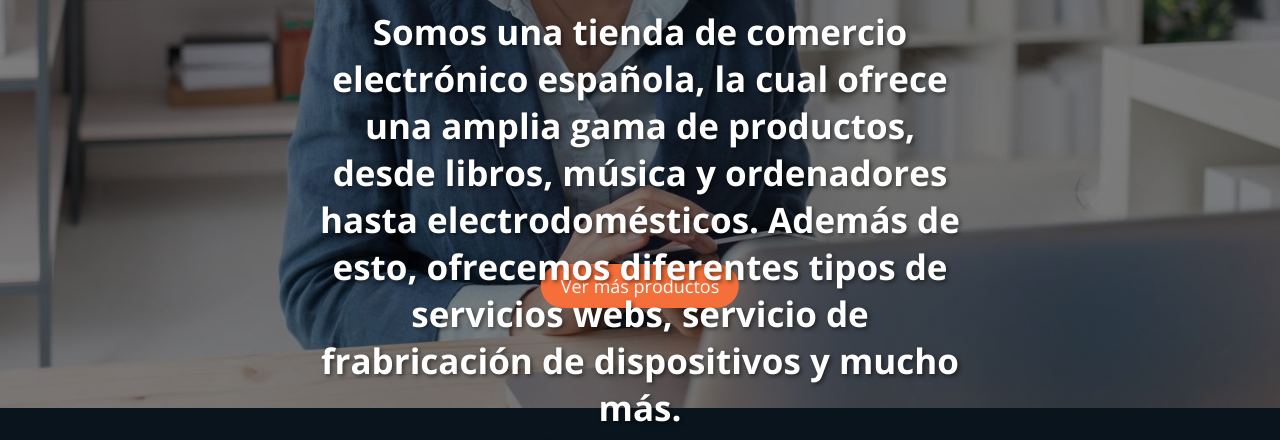
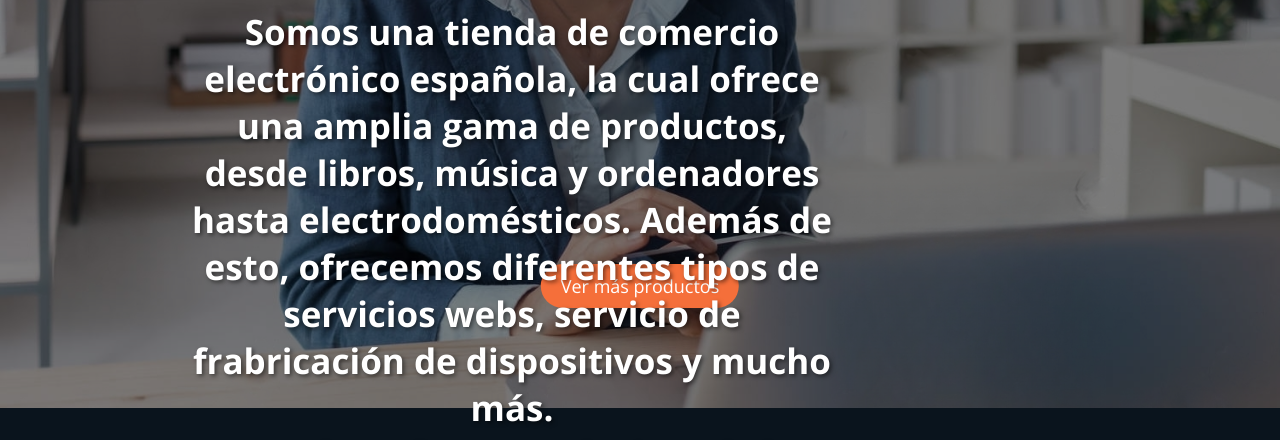
Before and after one commit to juankitavelita/Emezon, a plain HTML site: page html/nosotros.html in a window 1280 px wide. Shown: the part 592-1032 px from the top of the page. Drawn offline with nearby package versions, Linux system fonts and the light colour scheme.

Commit message:
Retoques nosotros.html

```diff
--- a/css/nosotros.css
+++ b/css/nosotros.css
@@ -105,7 +105,7 @@ header nav a:hover {
     position: absolute;
     top: 50%;
     left: 50%;
-    transform: translateX(-50%);
+    transform: translateX(-70%);
     text-align: center;
     color: #fff;
     z-index: 1;
```
